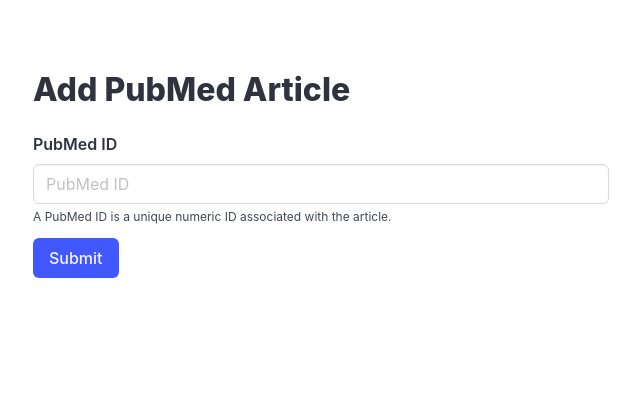
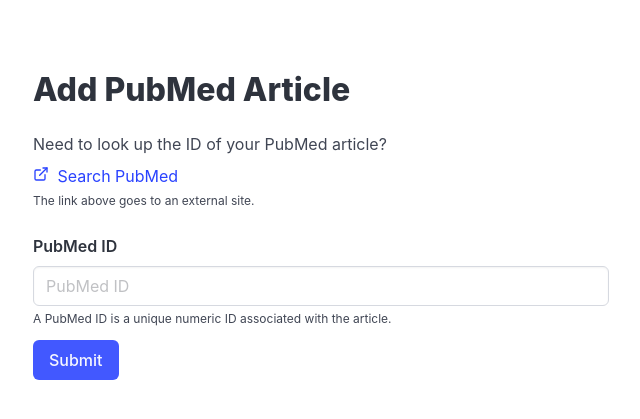
Before and after one commit to ClinGen/stanford-hci, a Django app: page /publications/pubmed/new in a window 1280 px wide. Shown: the part 56-475 px from the top of the page, without its empty margins (31-671 px from the left). Run offline with Django 5.2, Linux system fonts and the light colour scheme.

Commit message:
Add external links

```diff
--- a/src/apps/markers/templates/markers/allele/new.html
+++ b/src/apps/markers/templates/markers/allele/new.html
@@ -6,6 +6,7 @@
         <h1 class="title">Add Allele</h1>
         <form method="post">
             {% csrf_token %}
+            {% include "includes/external_link.html" with prompt="Need to look up the full descriptor?" url=ipd_search_url text="Search the IPD-IMGT/HLA HLA Database" %}
             {% include "includes/form_input.html" with field=form.descriptor placeholder="HLA Allele Descriptor" %}
             {% include "includes/form_submit_button.html" %}
         </form>
--- a/src/apps/publications/templates/publications/pubmed/new.html
+++ b/src/apps/publications/templates/publications/pubmed/new.html
@@ -6,6 +6,7 @@
         <h1 class="title">Add PubMed Article</h1>
         <form method="post">
             {% csrf_token %}
+            {% include "includes/external_link.html" with prompt="Need to look up the ID of your PubMed article?" url=pubmed_search_url text="Search PubMed" %}
             {% include "includes/form_input.html" with field=form.pubmed_id placeholder="PubMed ID" %}
             {% include "includes/form_submit_button.html" %}
         </form>
--- a/src/apps/publications/views/pubmed.py
+++ b/src/apps/publications/views/pubmed.py
@@ -8,6 +8,7 @@ from apps.publications.forms.pubmed import PubMedArticleForm
 from apps.publications.selectors.pubmed import PubMedArticleSelector
 from apps.publications.services.pubmed import PubMedArticleService
 from base.views import EntityView
+from constants import PubMedConstants
 
 
 class PubMedView(EntityView):
@@ -25,7 +26,11 @@ class PubMedView(EntityView):
                 return redirect("home")
         else:
             form = PubMedArticleForm()
-        return render(request, "publications/pubmed/new.html", {"form": form})
+        return render(
+            request,
+            "publications/pubmed/new.html",
+            {"form": form, "pubmed_search_url": PubMedConstants.SEARCH_URL},
+        )
 
     def list(self, request: HttpRequest) -> HttpResponse:
         """Return the searchable table page for a PubMed publication."""
```
Also changed, not shown: src/apps/markers/views/allele.py (+6 -1 lines), src/constants.py (+7 -0 lines).
